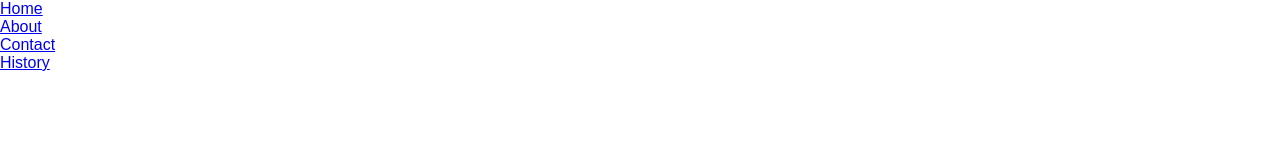
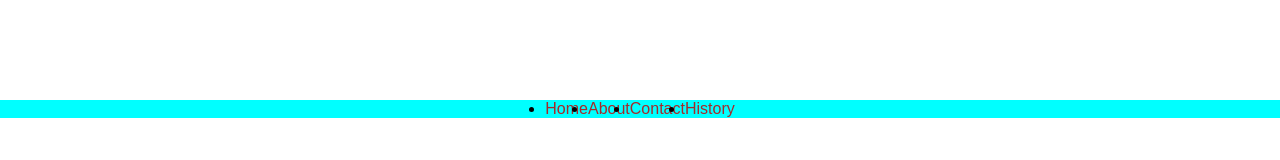
Before and after one commit to abdulazizusmanjanov/olinemarket, a plain HTML site: page index.html in a window 1280 px wide. Drawn offline with Linux system fonts and the light colour scheme.

Commit message:
added write css

```diff
--- a/style.css
+++ b/style.css
@@ -7,3 +7,16 @@
 header h1{
     text-align: center;
 }
+nav{
+    margin: 100px auto;
+    background-color: aqua;
+}
+nav ul{
+    display: flex;
+    justify-content: center;
+    align-items: center;
+}
+nav ul li a{
+    text-decoration: none;
+    color: brown;
+}
```
